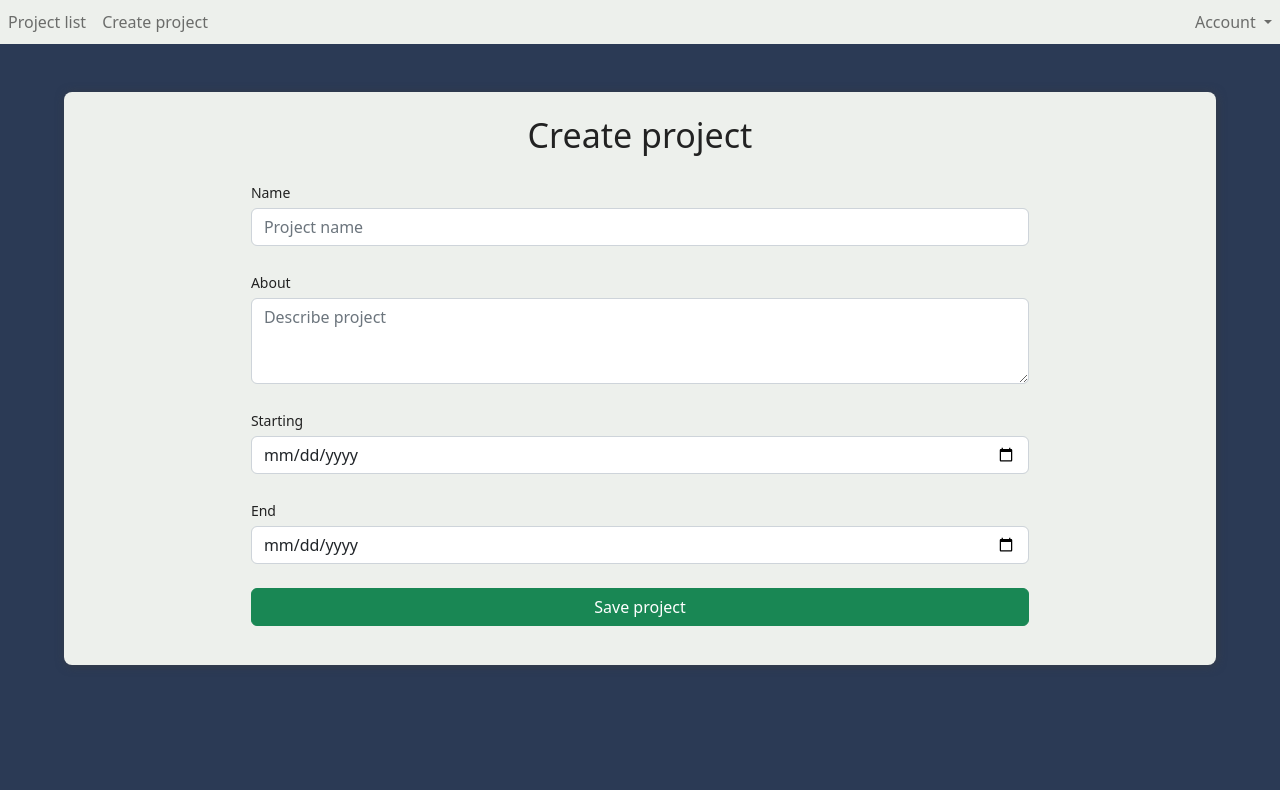
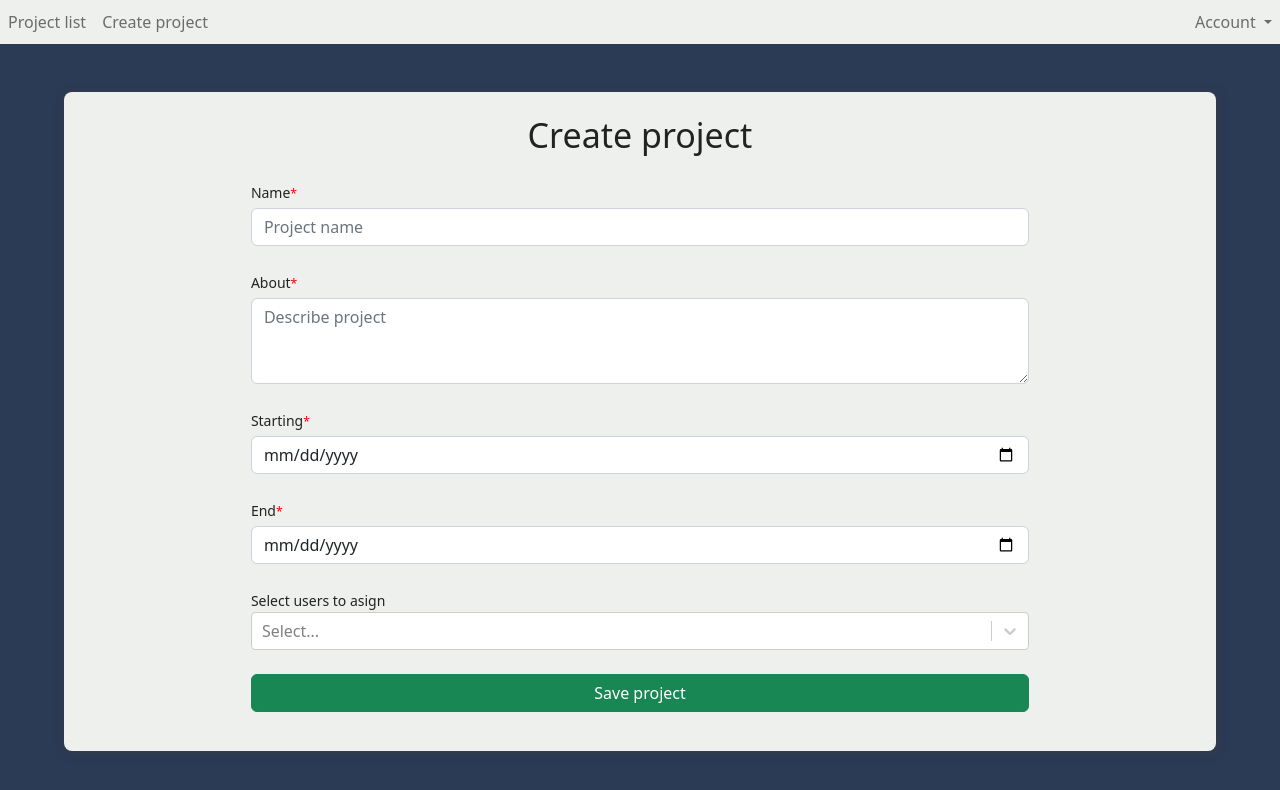
Before and after one commit to jakubg89/project_manager, a React (Create React App) app in the folder frontend/: page /create-project in a window 1280 px wide. Shown: the top 790 px of the page. Built offline with nearby package versions, Linux system fonts and the light colour scheme; no server answers; sample sign-in values are in the browser's storage; the HTML template or start-up script is replaced by a standard one.

Commit message:
Code cleanup. Added: User list assigned Simple form validation

```diff
--- a/frontend/src/pages/CreateProject.js
+++ b/frontend/src/pages/CreateProject.js
@@ -1,6 +1,8 @@
-import { useState } from 'react'
-import { useContext } from 'react'
-import { useNavigate } from 'react-router-dom'
+import { useState, useContext, useEffect } from 'react'
+import { json, useNavigate } from 'react-router-dom'
+import Select from 'react-select'
+
+
 import AuthContext from '../context/AuthContext';
 import Headers from '../components/Headers';
 
@@ -8,14 +10,36 @@ const CreateProject = () => {
   const navigate = useNavigate();
   const [taskName, setName] = useState('')
   const [about, setAbout] = useState('')
-  const [someNumber, setSomeNumber] = useState('')
   const [startDate, setStartDate] = useState('');
   const [endDate, setEndDate] = useState('');
 
-
-
   let { authTokens, user } = useContext(AuthContext);
 
+  // User list
+  const [userList, setUserList] = useState("")
+  const options = []
+
+  const getUserList = async () => {
+    let response = await fetch('http://127.0.0.1:8000/api/user/', {
+      method: 'GET',
+      headers:{
+        'Content-Type':'application/json',
+        'Authorization':'Bearer ' + String(authTokens.access)
+    },
+    credentials: 'include'
+    })
+    console.log(response)
+    const data = await response.json();
+    // setUserList(data)
+    const options = []
+    for (const user of data) {
+      options.push({ value: user.id, label: user.email });
+    }
+    setUserList(options)
+    // console.log(options);
+  }
+
+  // Create project
   const onAdd = (task) => {
     fetch('http://127.0.0.1:8000/api/project/', {
       method: 'POST',
@@ -39,27 +63,65 @@ const CreateProject = () => {
     e.preventDefault()
 
     if (!taskName) {
-      alert('Add task')
+      alert('Add project name')
       return
     }
 
+    if (!about) {
+      alert('Add about section')
+      return
+    }
+
+    if (!startDate) {
+      alert('Select starting date')
+      return
+    }
+
+    if (!endDate) {
+      alert('Select end date')
+      return
+    }
+
+
+    const x =  Array.from(e.target.asignedUsers).map(option => option.value)
+    const values = x.map(x => parseInt(x))
+
+    if (x.length === 0) {
+      const jsonData = JSON.stringify(e.target.asignedUsers.value)
+      console.log('pojedynczy', jsonData)
       onAdd({
         name: taskName,
         about: about,
         start_date: startDate,
         end_date: endDate,
         user_id: user.user_id,
+        users: e.target.asignedUsers.value,
         })
 
-    setName('')
-    setAbout('')
-    setSomeNumber('')
+    }
+    else {
+      const jsonData = JSON.stringify(x);
+      onAdd({
+        name: taskName,
+        about: about,
+        start_date: startDate,
+        end_date: endDate,
+        user_id: user.user_id,
+        users: x,
+        })
+
+    }
     navigate('/')
   }
 
+  useEffect(() => {
+      getUserList()
+  }, []);
+
   return (
     <div>
-        <Headers />        <div>
+        <Headers />
+         <div>
           <div className="project-container mt-5">
             <div className='project-body'>
 
@@ -68,7 +130,7 @@ const CreateProject = () => {
                 <h1 className="auth-form-title">Create project</h1>
 
       <div className="form-group mt-4">
-        <label>Name</label>
+        <label>Name<small style={{ color: "red"}}>*</small></label>
         <input type='text'
                className="form-control mt-1"
                placeholder="Project name"
@@ -78,7 +140,7 @@ const CreateProject = () => {
       </div>
 
       <div className="form-group mt-4">
-        <label>About</label>
+        <label>About<small style={{ color: "red"}}>*</small></label>
             <textarea className="form-control mt-1"
                 rows="3" cols="50"
                 form="createproject"
@@ -88,12 +150,24 @@ const CreateProject = () => {
       </div>
 
       <div className='form-group mt-4'>
-        <label>Starting</label>
+        <label>Starting<small style={{ color: "red"}}>*</small></label>
         <input type="date" className="form-control mt-1" id="startDate" name="startDate" value={startDate} onChange={(e) => setStartDate(e.target.value)} />
       </div>
       <div className='form-group mt-4'>
-        <label>End</label>
+        <label>End<small style={{ color: "red"}}>*</small></label>
         <input type="date" className="form-control mt-1" id="endDate" name="endDate" value={endDate} onChange={(e) => setEndDate(e.target.value)} />
+      </div>
+
+      <div className='form-group mt-4'>
+        <label>Select users to asign </label>
+        <Select
+                  defaultValue={[]}
+                  isMulti
+                  name="asignedUsers"
+                  options={userList}
+                  className="basic-multi-select"
+                  classNamePrefix="select"
+                />
       </div>
 
         <div className="d-grid gap-2 mt-4 mb-4">
@@ -101,9 +175,10 @@ const CreateProject = () => {
                         Save project
                     </button>
                 </div>
-      {/* <input type='submit' value="save task" className="btn btn-block" /> */}
+
       </div>
     </form>
+
     </div>
     </div>
     </div>
```
Lines whose indentation alone changed are shown as unchanged.
